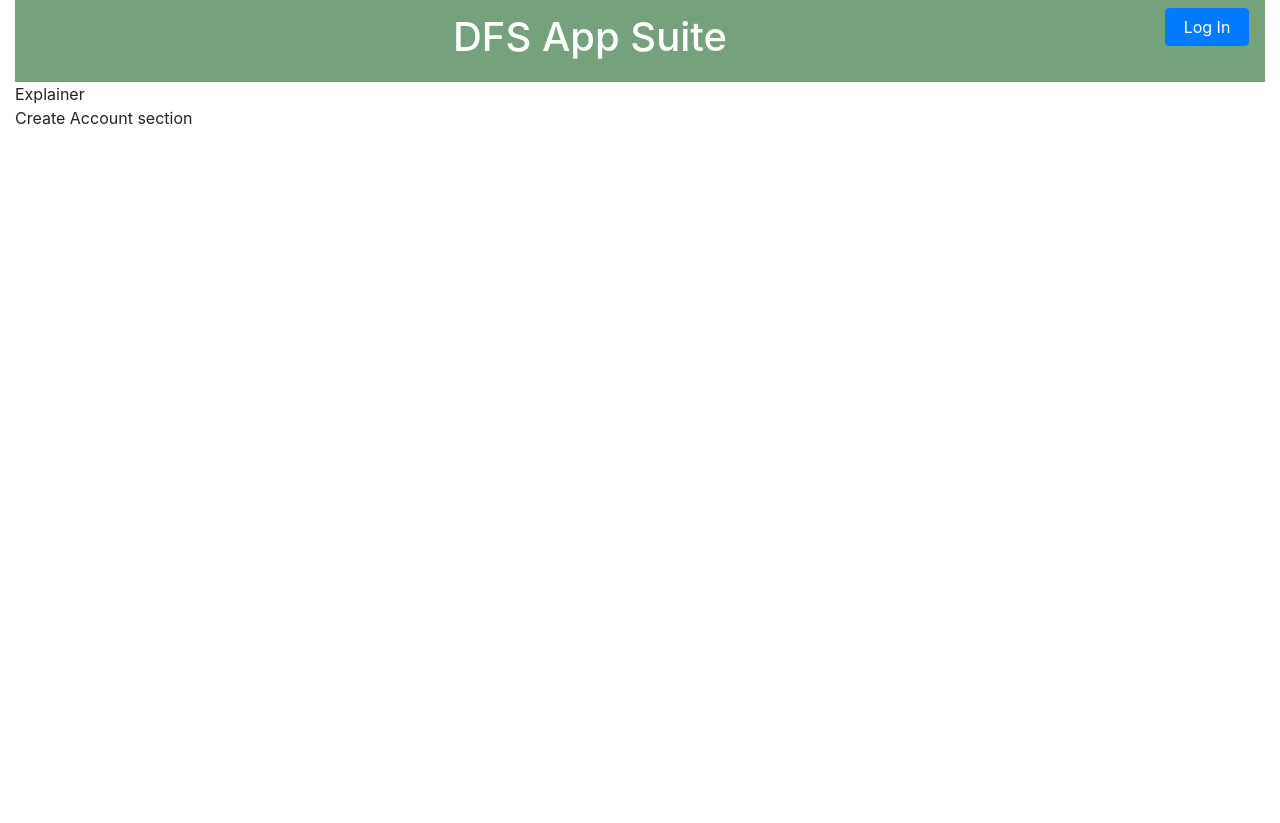
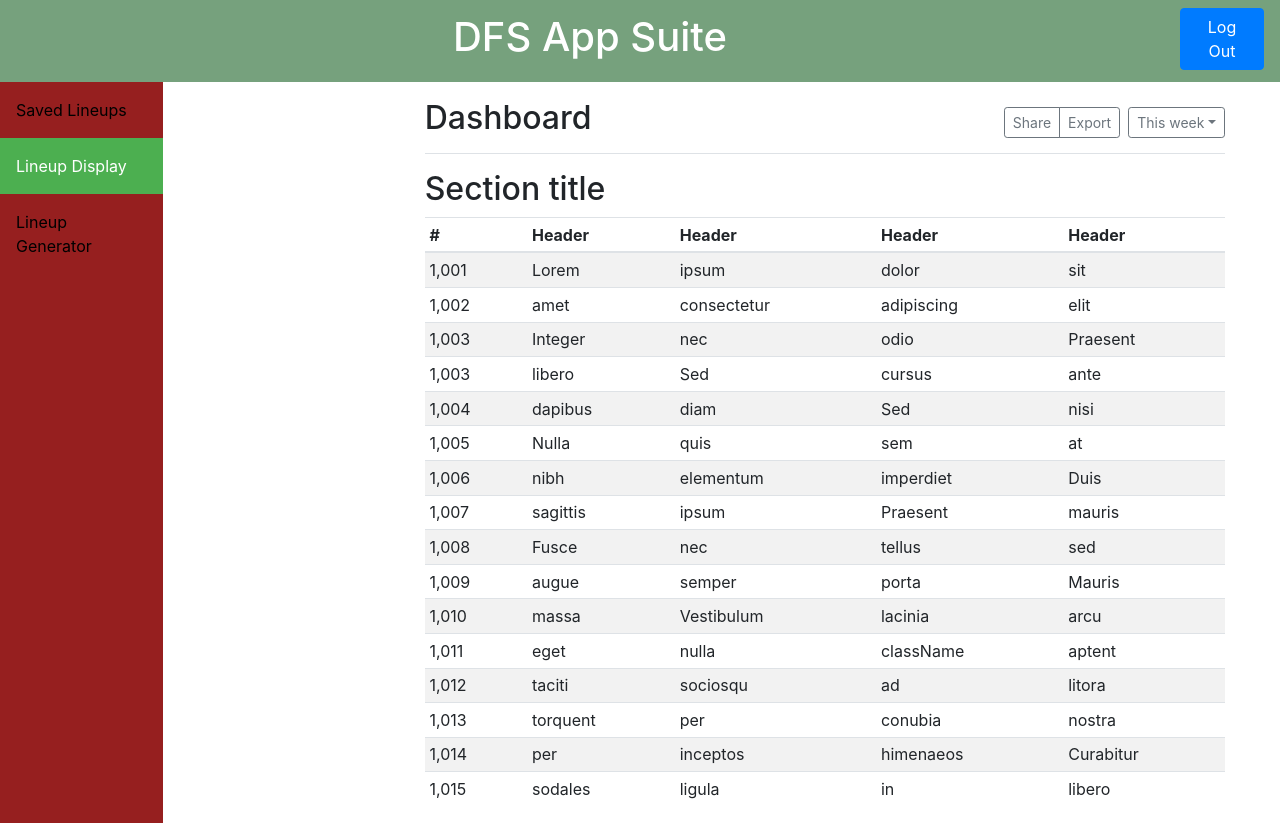
Before and after one commit to cdgeorge7/dfs-apps-frontend-react, a React (Create React App) app: page /display in a window 1280 px wide. Before the commit the page ends 800 px from the top, so only its background shows below. Built offline with nearby package versions, Linux system fonts and the light colour scheme.

Commit message:
Generate Lineups app is coming along.  Still need to work on Lineup Display.

```diff
--- a/src/App.css
+++ b/src/App.css
@@ -23,6 +23,7 @@
 .App-header-login-button {
   float: right;
   width: 84px;
+  padding: 2%;
 }
 
 .App-header-link,
@@ -39,6 +40,7 @@
   position: fixed;
   height: 100%;
   overflow: auto;
+  float: left;
 }
 
 .App-sidenav a {
@@ -63,6 +65,9 @@
 .App-appcontent {
   margin-left: 200px;
   padding: 1px 16px;
+  float: right;
+  width: 100%;
+  height: 100%;
   /* height: 1000px; */
 }
 
@@ -72,11 +77,7 @@
   padding-top: 1%;
   padding-bottom: 5%;
   background: #76a17d;
-}
-.login-form-2 h3 {
-  text-align: center;
-  margin-bottom: 12%;
-  color: #fff;
+  /* text-align: center; */
 }
 .btnSubmit {
   font-weight: 600;
@@ -98,6 +99,29 @@
 }
 /* End login section */
 
+/* Start tab section */
+.app-tabs {
+  padding-top: 10px;
+}
+.app-tab {
+  margin-right: 2px;
+}
+.ds-white-on-blue-nav {
+  background: #0077cc !important;
+  background-color: #0077cc !important;
+  color: white !important;
+}
+button.ds-white-on-blue-nav:hover {
+  background: #fbaf33 !important;
+  color: white !important;
+}
+
+.active {
+  background: #fbaf33;
+}
+
+/* End tab section */
+
 .App-link {
   color: #61dafb;
 }
--- a/src/App.js
+++ b/src/App.js
@@ -8,7 +8,7 @@ import "./App.css";
 import Login from "./components/layout/Login";
 
 function App() {
-  const [loggedIn, setLoggedIn] = useState(false); //init should be false
+  const [loggedIn, setLoggedIn] = useState(true); //init should be false
   const [displayLoginPage, setDisplayLoginPage] = useState(false);
 
   //loggedIn ? console.log("logged in") : console.log("logged out");
@@ -22,7 +22,7 @@ function App() {
           setDisplayLoginPage={setDisplayLoginPage}
         />
         {loggedIn ? (
-          <div>
+          <div className="row">
             <SideNav />
             <AppContent />
           </div>
--- a/src/components/apps/DisplayLineups.js
+++ /dev/null
@@ -1,9 +0,0 @@
-import React from "react";
-
-export default function DisplayLineups() {
-  return (
-    <div>
-      <p>display</p>
-    </div>
-  );
-}
--- a/src/components/apps/GenerateLineups.js
+++ /dev/null
@@ -1,9 +0,0 @@
-import React from "react";
-
-export default function GenerateLineups() {
-  return (
-    <div>
-      <p>generate</p>
-    </div>
-  );
-}
--- /dev/null
+++ b/src/components/apps/display/DisplayLineups.js
@@ -0,0 +1,156 @@
+import React from "react";
+
+export default function DisplayLineups() {
+  return (
+    <div className="container">
+      <main role="main" className="col-md-9 ml-sm-auto col-lg-10 pt-3 px-4">
+        <div className="d-flex justify-content-between flex-wrap flex-md-nowrap align-items-center pb-2 mb-3 border-bottom">
+          <h1 className="h2">Dashboard</h1>
+          <div className="btn-toolbar mb-2 mb-md-0">
+            <div className="btn-group mr-2">
+              <button className="btn btn-sm btn-outline-secondary">
+                Share
+              </button>
+              <button className="btn btn-sm btn-outline-secondary">
+                Export
+              </button>
+            </div>
+            <button className="btn btn-sm btn-outline-secondary dropdown-toggle">
+              <span data-feather="calendar"></span>
+              This week
+            </button>
+          </div>
+        </div>
+
+        <h2>Section title</h2>
+        <div className="table-responsive">
+          <table className="table table-striped table-sm">
+            <thead>
+              <tr>
+                <th>#</th>
+                <th>Header</th>
+                <th>Header</th>
+                <th>Header</th>
+                <th>Header</th>
+              </tr>
+            </thead>
+            <tbody>
+              <tr>
+                <td>1,001</td>
+                <td>Lorem</td>
+                <td>ipsum</td>
+                <td>dolor</td>
+                <td>sit</td>
+              </tr>
+              <tr>
+                <td>1,002</td>
+                <td>amet</td>
+                <td>consectetur</td>
+                <td>adipiscing</td>
+                <td>elit</td>
+              </tr>
+              <tr>
+                <td>1,003</td>
+                <td>Integer</td>
+                <td>nec</td>
+                <td>odio</td>
+                <td>Praesent</td>
+              </tr>
+              <tr>
+                <td>1,003</td>
+                <td>libero</td>
+                <td>Sed</td>
+                <td>cursus</td>
+                <td>ante</td>
+              </tr>
+              <tr>
+                <td>1,004</td>
+                <td>dapibus</td>
+                <td>diam</td>
+                <td>Sed</td>
+                <td>nisi</td>
+              </tr>
+              <tr>
+                <td>1,005</td>
+                <td>Nulla</td>
+                <td>quis</td>
+                <td>sem</td>
+                <td>at</td>
+              </tr>
+              <tr>
+                <td>1,006</td>
+                <td>nibh</td>
+                <td>elementum</td>
+                <td>imperdiet</td>
+                <td>Duis</td>
+              </tr>
+              <tr>
+                <td>1,007</td>
+                <td>sagittis</td>
+                <td>ipsum</td>
+                <td>Praesent</td>
+                <td>mauris</td>
+              </tr>
+              <tr>
+                <td>1,008</td>
+                <td>Fusce</td>
+                <td>nec</td>
+                <td>tellus</td>
+                <td>sed</td>
+              </tr>
+              <tr>
+                <td>1,009</td>
+                <td>augue</td>
+                <td>semper</td>
+                <td>porta</td>
+                <td>Mauris</td>
+              </tr>
+              <tr>
+                <td>1,010</td>
+                <td>massa</td>
+                <td>Vestibulum</td>
+                <td>lacinia</td>
+                <td>arcu</td>
+              </tr>
+              <tr>
+                <td>1,011</td>
+                <td>eget</td>
+                <td>nulla</td>
+                <td>className</td>
+                <td>aptent</td>
+              </tr>
+              <tr>
+                <td>1,012</td>
+                <td>taciti</td>
+                <td>sociosqu</td>
+                <td>ad</td>
+                <td>litora</td>
+              </tr>
+              <tr>
+                <td>1,013</td>
+                <td>torquent</td>
+                <td>per</td>
+                <td>conubia</td>
+                <td>nostra</td>
+              </tr>
+              <tr>
+                <td>1,014</td>
+                <td>per</td>
+                <td>inceptos</td>
+                <td>himenaeos</td>
+                <td>Curabitur</td>
+              </tr>
+              <tr>
+                <td>1,015</td>
+                <td>sodales</td>
+                <td>ligula</td>
+                <td>in</td>
+                <td>libero</td>
+              </tr>
+            </tbody>
+          </table>
+        </div>
+      </main>
+    </div>
+  );
+}
--- /dev/null
+++ b/src/components/apps/generate/GenerateLineups.js
@@ -0,0 +1,14 @@
+import React from "react";
+import { Link } from "react-router-dom";
+import PositionTabs from "./PositionTabs";
+
+export default function GenerateLineups() {
+  return (
+    <div>
+      <div className="card">
+        <div className="card-body">Panel Content</div>
+      </div>
+      <PositionTabs />
+    </div>
+  );
+}
--- /dev/null
+++ b/src/components/apps/generate/PlayerProjections.js
@@ -0,0 +1,25 @@
+import React from "react";
+
+export default function PlayerProjections(props) {
+  console.log(props.data);
+  //   return <div>{props.data}</div>;
+  return (
+    <div className="table-responsive">
+      <table className="table table-striped table-sm">
+        <tbody>
+          {props.data.map(player => {
+            return (
+              <tr key={player.id}>
+                <td>{player.name}</td>
+                <td>{player.salary}</td>
+                <td>
+                  <input defaultValue={player.proj_points} />
+                </td>
+              </tr>
+            );
+          })}
+        </tbody>
+      </table>
+    </div>
+  );
+}
--- /dev/null
+++ b/src/components/apps/generate/PositionTabs.js
@@ -0,0 +1,88 @@
+import React, { useState } from "react";
+import PlayerProjections from "./PlayerProjections";
+
+const playerData = {
+  QB: [
+    { id: 1, name: "mahomes", salary: 7600, proj_points: 33.4 },
+    { id: 2, name: "jackson", salary: 7000, proj_points: 20.4 },
+    { id: 3, name: "brady", salary: 6500, proj_points: 18.4 }
+  ],
+  RB: [
+    { id: 4, name: "mccoy", salary: 7600, proj_points: 33.4 },
+    { id: 5, name: "ingram", salary: 7000, proj_points: 20.4 },
+    { id: 6, name: "kamara", salary: 6500, proj_points: 18.4 }
+  ],
+  WR: [
+    { id: 7, name: "watkins", salary: 7600, proj_points: 33.4 },
+    { id: 8, name: "brown", salary: 7000, proj_points: 20.4 },
+    { id: 9, name: "jones", salary: 6500, proj_points: 18.4 }
+  ],
+  TE: [
+    { id: 10, name: "kelce", salary: 7600, proj_points: 33.4 },
+    { id: 11, name: "ertz", salary: 7000, proj_points: 20.4 },
+    { id: 12, name: "cook", salary: 6500, proj_points: 18.4 }
+  ],
+  DEF: [
+    { id: 13, name: "kc", salary: 7600, proj_points: 33.4 },
+    { id: 14, name: "ne", salary: 7000, proj_points: 20.4 },
+    { id: 15, name: "no", salary: 6500, proj_points: 18.4 }
+  ]
+};
+
+export default function PositionTabs() {
+  const [activeTabData, setActiveTabData] = useState(playerData.QB);
+
+  const clicked = (event, position) => {
+    //console.log(activeTabData);
+    console.log(event.target);
+    setActiveTabData(playerData[position]);
+  };
+
+  return (
+    <div>
+      <ul className="nav nav-tabs app-tabs">
+        <li role="presentation" className="nav-item">
+          <button
+            className="nav-link ds-white-on-blue-nav app-tab"
+            onClick={e => clicked(e, "QB")}
+          >
+            QB
+          </button>
+        </li>
+        <li role="presentation" className="nav-item">
+          <button
+            className="nav-link ds-white-on-blue-nav app-tab"
+            onClick={e => clicked(e, "RB")}
+          >
+            RB
+          </button>
+        </li>
+        <li role="presentation" className="nav-item">
+          <button
+            className="nav-link ds-white-on-blue-nav app-tab"
+            onClick={e => clicked(e, "WR")}
+          >
+            WR
+          </button>
+        </li>
+        <li role="presentation" className="nav-item">
+          <button
+            className="nav-link ds-white-on-blue-nav app-tab"
+            onClick={e => clicked(e, "TE")}
+          >
+            TE
+          </button>
+        </li>
+        <li role="presentation" className="nav-item">
+          <button
+            className="nav-link ds-white-on-blue-nav app-tab"
+            onClick={e => clicked(e, "DEF")}
+          >
+            DEF
+          </button>
+        </li>
+      </ul>
+      <PlayerProjections data={activeTabData} />
+    </div>
+  );
+}
--- a/src/components/apps/SavedLineups.js
+++ b/src/components/apps/saved/SavedLineups.js
@@ -1,9 +1,6 @@
 import React from "react";
+import { Link } from "react-router-dom";
 
 export default function SavedLineups() {
-  return (
-    <div>
-      <p>saved</p>
-    </div>
-  );
+  return <div>Saved</div>;
 }
--- a/src/components/layout/AppContent.js
+++ b/src/components/layout/AppContent.js
@@ -1,8 +1,8 @@
 import React from "react";
 import { Route } from "react-router-dom";
-import SavedLineups from "../apps/SavedLineups";
-import DisplayLineups from "../apps/DisplayLineups";
-import GenerateLineups from "../apps/GenerateLineups";
+import SavedLineups from "../apps/saved/SavedLineups";
+import DisplayLineups from "../apps/display/DisplayLineups";
+import GenerateLineups from "../apps/generate/GenerateLineups";
 
 export default function AppContent() {
   return (
--- a/src/components/layout/Header.js
+++ b/src/components/layout/Header.js
@@ -22,7 +22,7 @@ export default function Header(props) {
   };
 
   return (
-    <header className="navbar App-header">
+    <header className="navbar App-header row sticky-top">
       <nav className="App-header-navbar">
         <Link
           to="/"
--- a/src/components/layout/Login.js
+++ b/src/components/layout/Login.js
@@ -2,7 +2,8 @@ import React from "react";
 
 export default function Login() {
   return (
-    <div className="login-form-2">
+    <div className="row login-form-2">
+      <div>
         <form>
           <div className="form-group">
             <input
@@ -30,5 +31,6 @@ export default function Login() {
         </div> */}
         </form>
       </div>
+    </div>
   );
 }
```
Lines whose indentation alone changed are shown as unchanged.
